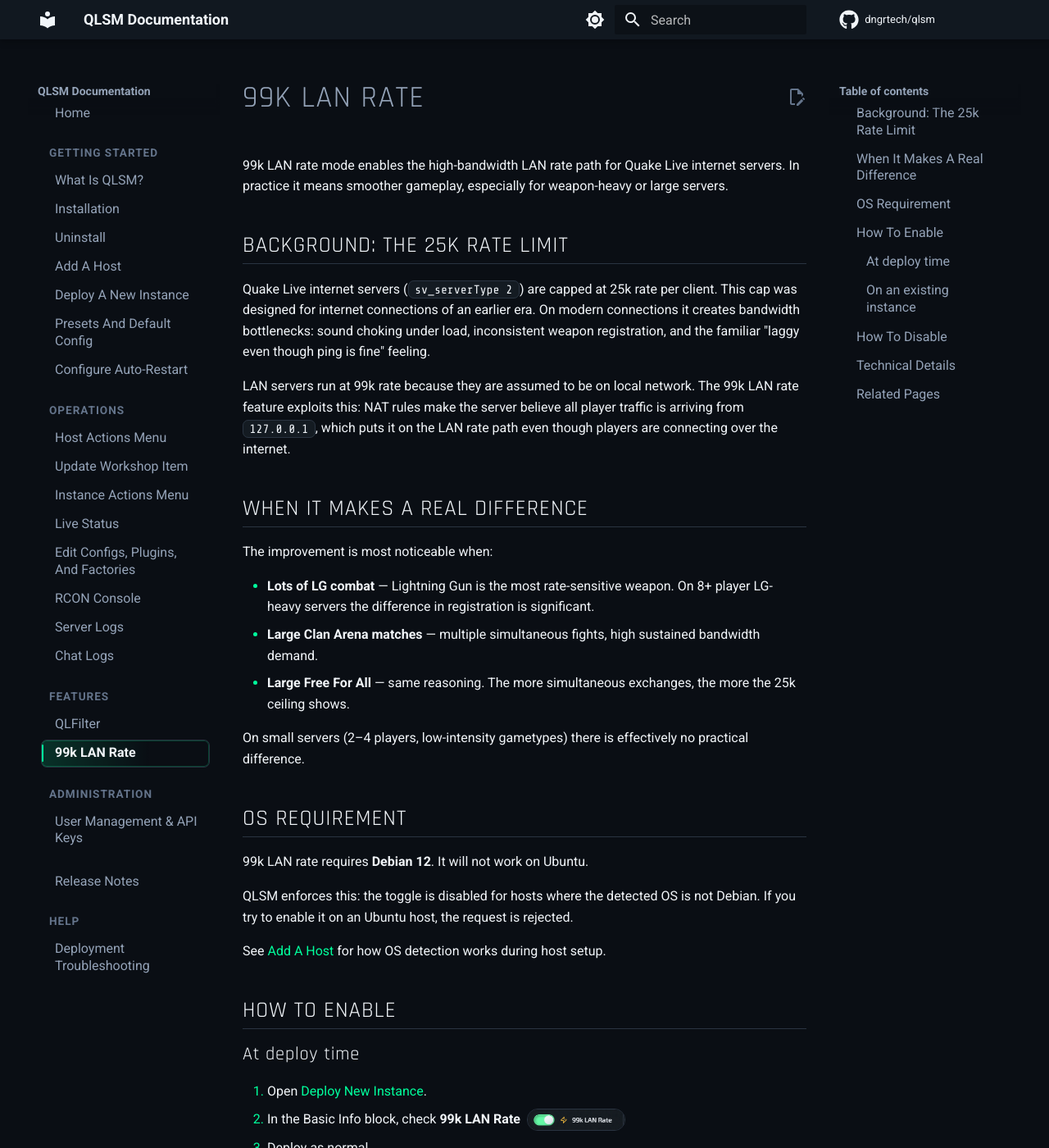
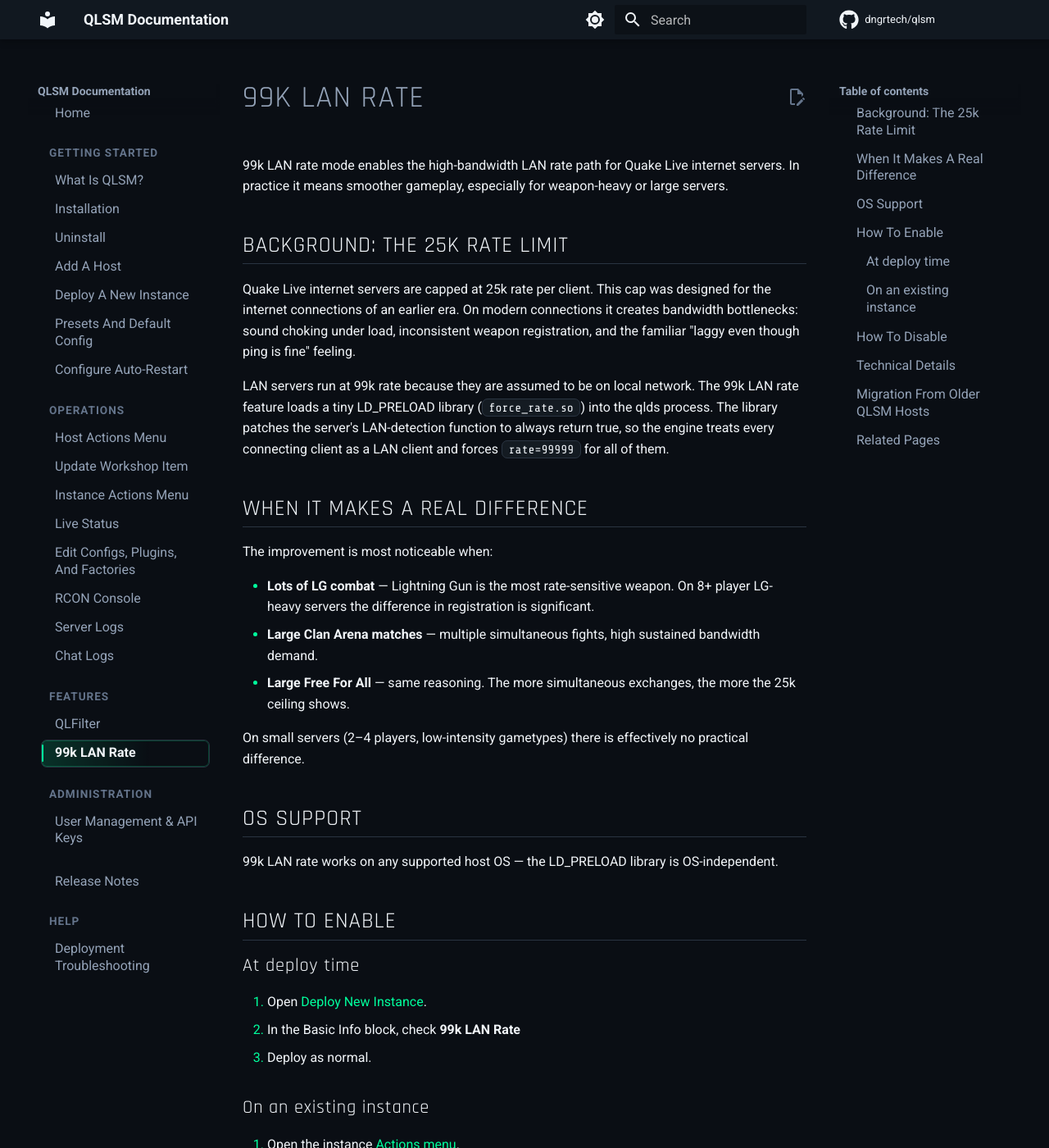
Before and after one commit to dngrtech/qlsm, an MkDocs documentation site: the page built from docs/user/features/99k-lan-rate.md, in a window 1280 px wide and 1400 px high. Shown: the whole window at 82% size. Built offline with MkDocs 1.6.1 and Material for MkDocs 9.7.7, drawn with Linux system fonts in a browser that asks for light colours; comment, search, counter and statistics services are not loaded; some of the changed text lies outside the part shown.

Commit message:
docs(user): rewrite 99k-lan-rate around the LD_PRELOAD hook
Anchors the explanation on force_rate.so as the production
mechanism. Removes the Debian-only OS-requirement section.
Adds a short migration subsection pointing legacy hosts to
Re-run Host Setup.

```diff
--- a/docs/user/features/99k-lan-rate.md
+++ b/docs/user/features/99k-lan-rate.md
@@ -4,9 +4,9 @@
 
 ## Background: The 25k Rate Limit
 
-Quake Live internet servers (`sv_serverType 2`) are capped at 25k rate per client. This cap was designed for internet connections of an earlier era. On modern connections it creates bandwidth bottlenecks: sound choking under load, inconsistent weapon registration, and the familiar "laggy even though ping is fine" feeling.
+Quake Live internet servers are capped at 25k rate per client. This cap was designed for the internet connections of an earlier era. On modern connections it creates bandwidth bottlenecks: sound choking under load, inconsistent weapon registration, and the familiar "laggy even though ping is fine" feeling.
 
-LAN servers run at 99k rate because they are assumed to be on local network. The 99k LAN rate feature exploits this: NAT rules make the server believe all player traffic is arriving from `127.0.0.1`, which puts it on the LAN rate path even though players are connecting over the internet.
+LAN servers run at 99k rate because they are assumed to be on local network. The 99k LAN rate feature loads a tiny LD_PRELOAD library (`force_rate.so`) into the qlds process. The library patches the server's LAN-detection function to always return true, so the engine treats every connecting client as a LAN client and forces `rate=99999` for all of them.
 
 ## When It Makes A Real Difference
 
@@ -18,20 +18,16 @@
 
 On small servers (2–4 players, low-intensity gametypes) there is effectively no practical difference.
 
-## OS Requirement
+## OS Support
 
-99k LAN rate requires **Debian 12**. It will not work on Ubuntu.
-
-QLSM enforces this: the toggle is disabled for hosts where the detected OS is not Debian. If you try to enable it on an Ubuntu host, the request is rejected.
-
-See [Add A Host](../getting-started/add-host.md) for how OS detection works during host setup.
+99k LAN rate works on any supported host OS — the LD_PRELOAD library is OS-independent.
 
 ## How To Enable
 
 ### At deploy time
 
 1. Open [Deploy New Instance](../getting-started/deploy-new-instance.md).
-2. In the Basic Info block, check **99k LAN Rate**  <img src="../../images/99k-lan-rate-toggle.png" width="120" style="display:inline; vertical-align:middle; margin:0 4px" />
+2. In the Basic Info block, check **99k LAN Rate**
 3. Deploy as normal.
 
 ### On an existing instance
@@ -50,18 +44,24 @@
 
 ## Technical Details
 
-When enabled, QLSM configures:
+When enabled, QLSM:
 
-- `sv_serverType 1` and `sv_lanForceRate 1` in the server args
-- iptables NAT rules (PREROUTING DNAT + POSTROUTING SNAT) per instance port
-- `net.ipv4.conf.all.route_localnet=1` kernel parameter (host-wide, harmless when set)
+- Adds `+set sv_lanForceRate 1` and `+set sv_serverType 1` to the qlds startup arguments
+- Loads `force_rate.so` via `LD_PRELOAD`. The library patches `Sys_IsLANAddress` inside qzeroded.x64 so the engine treats every client as a LAN client, which (in combination with `sv_lanForceRate 1`) forces `rate=99999` for all clients.
 
-The kernel parameter is host-wide. Once any instance on a host has LAN rate enabled it stays set — disabling it when an instance still needs it would break that instance. QLSM manages this automatically.
+The hook binary lives on each instance host at `/home/ql/qlds-<port>/system-hooks/force_rate.so`, synced from QLSM's `ql-assets/data/system-hooks/`.
+
+## Migration From Older QLSM Hosts
+
+If your host was set up before this implementation shipped, the toggle may still be restricted to Debian and may use the older iptables-based mechanism. To migrate the host in place:
+
+1. Open the host's Actions menu.
+2. Click **Re-run Host Setup**.
+3. After the run completes, the toggle works on any OS, and any instance that already had 99k LAN Rate enabled is restarted with the new hook automatically.
 
 ## Related Pages
 
 - [Deploy A New Instance](../getting-started/deploy-new-instance.md)
 - [Instance Actions Menu](../operations/instance-actions-menu.md)
 - [Add A Host (Cloud Or Standalone)](../getting-started/add-host.md)
-- [Presets And Default Config](../presets/overview.md)
 - [Deployment Troubleshooting](../help/deployment-troubleshooting.md)
```
Also changed, not shown: other parts of docs/user/features/99k-lan-rate.md (+1 -3 lines).
